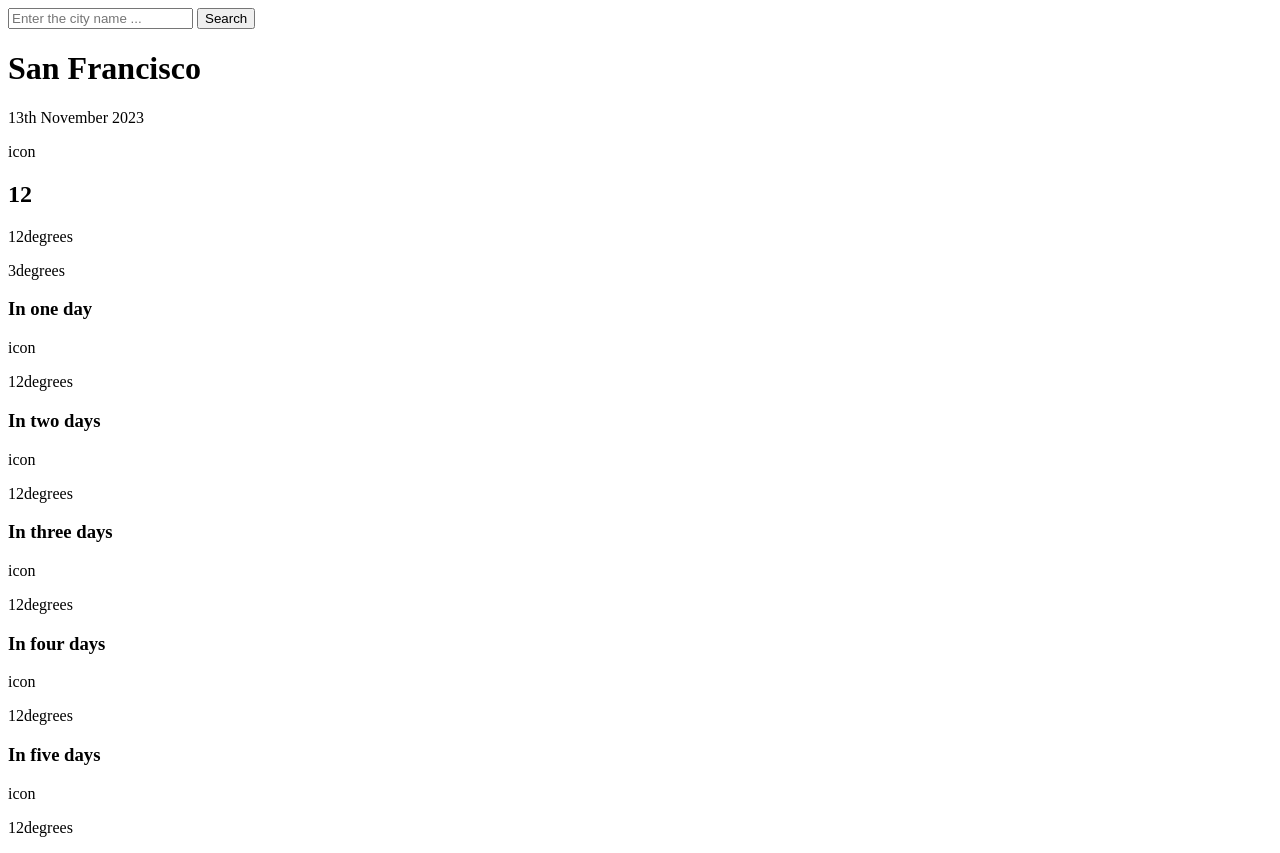
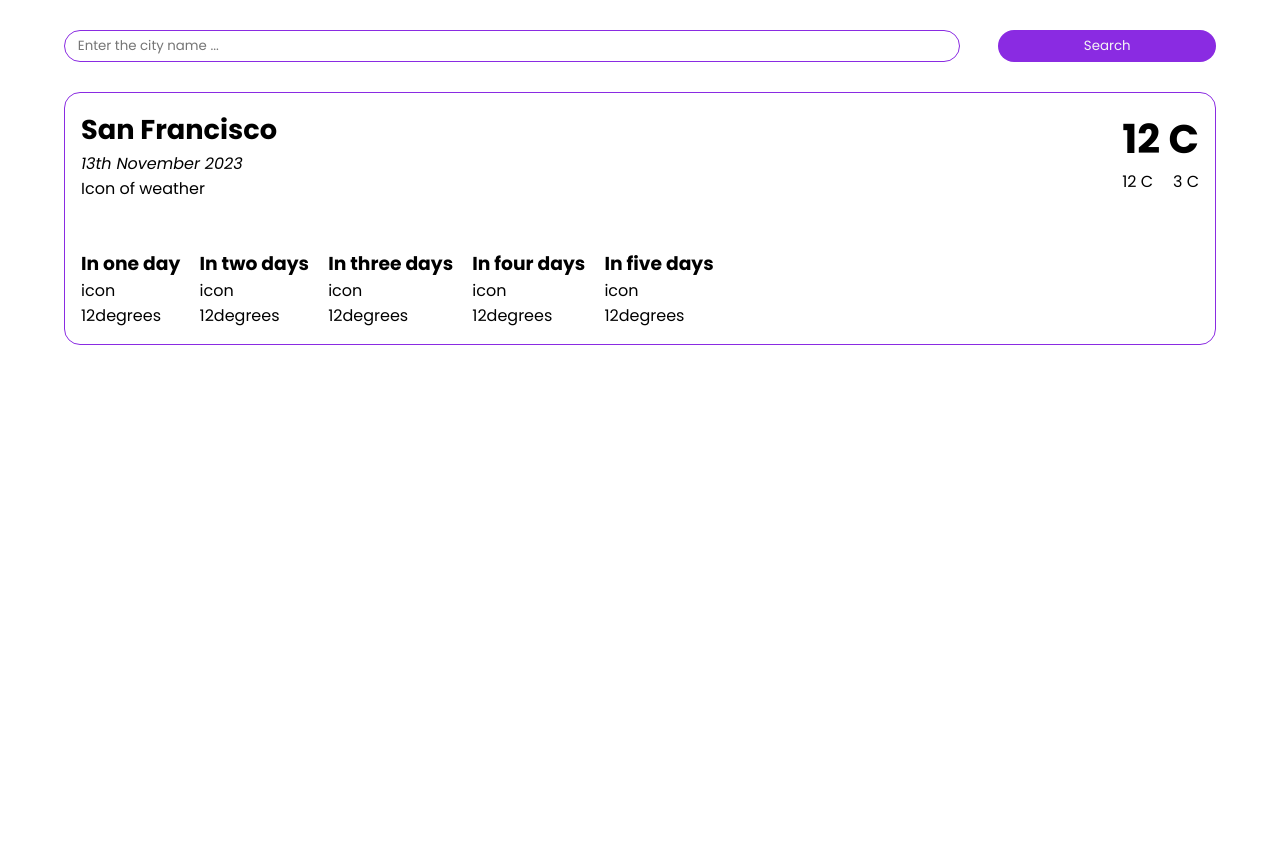
Before and after one commit to voothedoo/2.01-The-Weather, a plain HTML site: page index.html in a window 1280 px wide. After the commit the page ends 800 px from the top, so only its background shows below. Drawn offline with Linux system fonts and the light colour scheme.

Commit message:
Add current weather styling

```diff
--- a/index.html
+++ b/index.html
@@ -24,15 +24,13 @@
         <div class="location">
           <h1 class="city">San Francisco</h1>
           <p class="date">13th November 2023</p>
-        </div>
-        <div class="icon-section">
-          <p>icon</p>
+          <p class="icon">Icon of weather</p>
         </div>
         <div class="temperature-section">
-          <h2 class="current-temperature">12</h2>
+          <h2 class="current-temperature">12 C</h2>
           <div class="day-night">
-            <p class="day">12degrees</p>
-            <p class="night">3degrees</p>
+            <p class="day">12 C</p>
+            <p class="night">3 C</p>
           </div>
         </div>
       </div>
--- /dev/null
+++ b/styles/partials/_index.scss
@@ -0,0 +1 @@
+@forward "../../styles/partials/abstracts/colors";
--- /dev/null
+++ b/styles/partials/abstracts/_colors.scss
@@ -0,0 +1 @@
+$main-color: #8a2be2;
--- a/styles/style.scss
+++ b/styles/style.scss
@@ -0,0 +1,88 @@
+@use "../styles/partials/_index" as *;
+@import url("https://fonts.googleapis.com/css2?family=Lato:wght@300;400;700&family=Montserrat:ital,wght@0,100;0,200;0,300;0,400;0,600;1,200&family=Open+Sans:wght@400;500;600&family=Poppins:ital,wght@0,100;0,200;0,300;0,400;0,500;0,600;0,700;0,800;0,900;1,100;1,200;1,300;1,400;1,500;1,600;1,700;1,800;1,900&display=swap");
+
+* {
+  margin: 0;
+  padding: 0;
+  box-sizing: border-box;
+  font-family: Poppins, "sans-serif";
+}
+
+body {
+  display: flex;
+  flex-direction: column;
+  align-items: center;
+  width: 100vw;
+  min-height: 100vh;
+  header {
+    width: 100%;
+    display: flex;
+    justify-content: center;
+    form.search-section {
+      width: 90vw;
+      display: flex;
+      justify-content: space-between;
+      margin: 30px 0;
+      input.search-input {
+        height: 2rem;
+        width: 70vw;
+        border-radius: 3rem;
+        border: 1px solid $main-color;
+      }
+      input.search-input::placeholder {
+        padding-left: 0.8rem;
+      }
+      button.search-btn {
+        width: 17vw;
+        border-radius: 3rem;
+        border: none;
+        background-color: $main-color;
+        color: whitesmoke;
+      }
+    }
+  }
+  main {
+    width: 90vw;
+    display: flex;
+    flex-direction: column;
+    align-items: center;
+    padding: 1rem;
+    border: 1px solid $main-color;
+    border-radius: 1rem;
+    div.current-weather {
+      width: 100%;
+      display: flex;
+      flex-direction: row;
+      justify-content: space-between;
+      div.location {
+        h1.city {
+          font-size: 1.7rem;
+        }
+        p.date {
+          font-size: 1rem;
+          font-style: italic;
+        }
+      }
+      div.temperature-section {
+        h2.current-temperature {
+          font-size: 2.5rem;
+        }
+        div.day-night {
+          display: flex;
+          flex-direction: row;
+          justify-content: space-between;
+        }
+      }
+    }
+    div.future-weather {
+      width: 100%;
+      height: fit-content;
+      margin-top: 3rem;
+      display: flex;
+      overflow: scroll;
+      div {
+        margin-right: 1.2rem;
+      }
+    }
+  }
+}
```
Also changed, not shown: styles/style.css, 1 other file.
